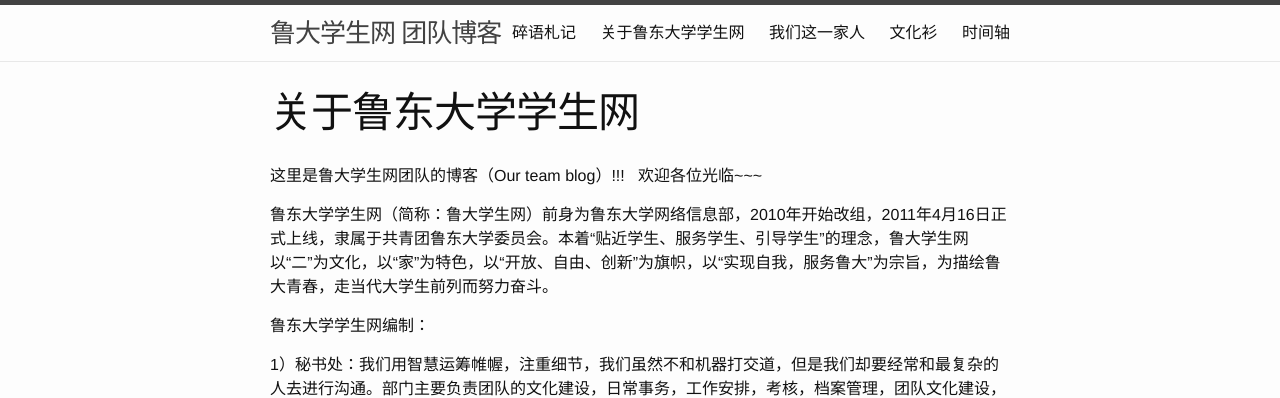
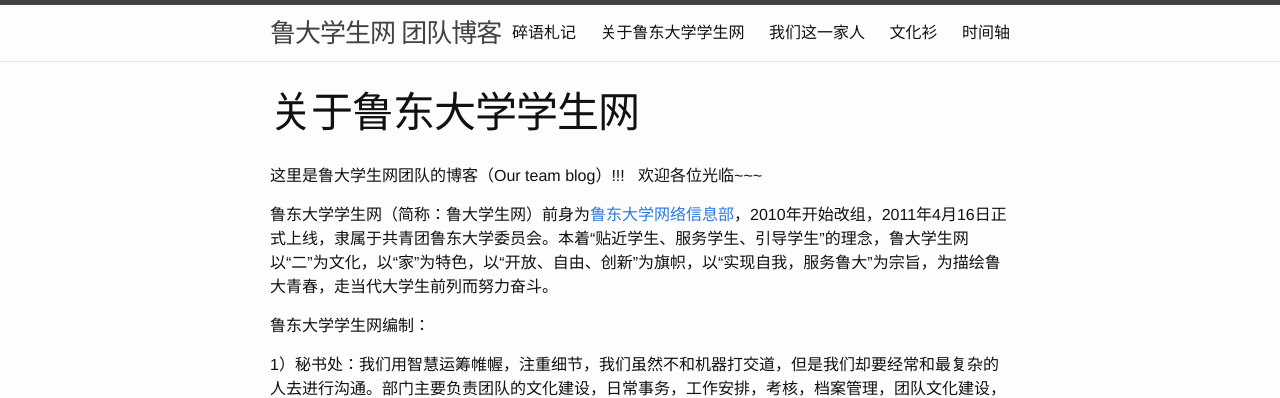
Before and after one commit to ldsn/sailboat, a Jekyll site: the page built from pages/about-us/index.markdown, in a window 1280 px wide. Shown: the top 398 px of the page. Built offline with Jekyll 4.4.1, drawn with Linux system fonts in a browser that asks for light colours; comment, search, counter and statistics services are not loaded; some of the changed lines change nothing that is shown.

Commit message:
添加网络信息部的链接到百度百科

```diff
--- a/pages/about-us/index.markdown
+++ b/pages/about-us/index.markdown
@@ -11,7 +11,7 @@
 
 这里是鲁大学生网团队的博客（Our team blog）!!!   欢迎各位光临~~~
 
-鲁东大学学生网（简称：鲁大学生网）前身为鲁东大学网络信息部，2010年开始改组，2011年4月16日正式上线，隶属于共青团鲁东大学委员会。本着“贴近学生、服务学生、引导学生”的理念，鲁大学生网以“二”为文化，以“家”为特色，以“开放、自由、创新”为旗帜，以“实现自我，服务鲁大”为宗旨，为描绘鲁大青春，走当代大学生前列而努力奋斗。
+鲁东大学学生网（简称：鲁大学生网）前身为<a href="http://baike.baidu.com/view/3919418.htm">鲁东大学网络信息部</a>，2010年开始改组，2011年4月16日正式上线，隶属于共青团鲁东大学委员会。本着“贴近学生、服务学生、引导学生”的理念，鲁大学生网以“二”为文化，以“家”为特色，以“开放、自由、创新”为旗帜，以“实现自我，服务鲁大”为宗旨，为描绘鲁大青春，走当代大学生前列而努力奋斗。
 
 鲁东大学学生网编制：
 
```
